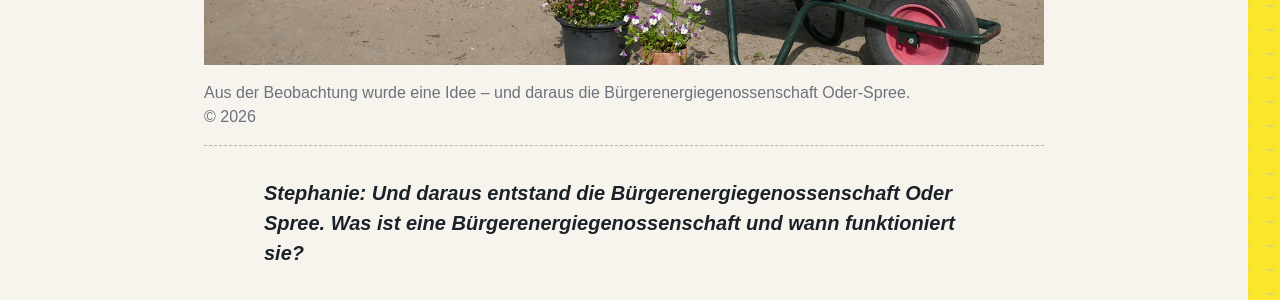
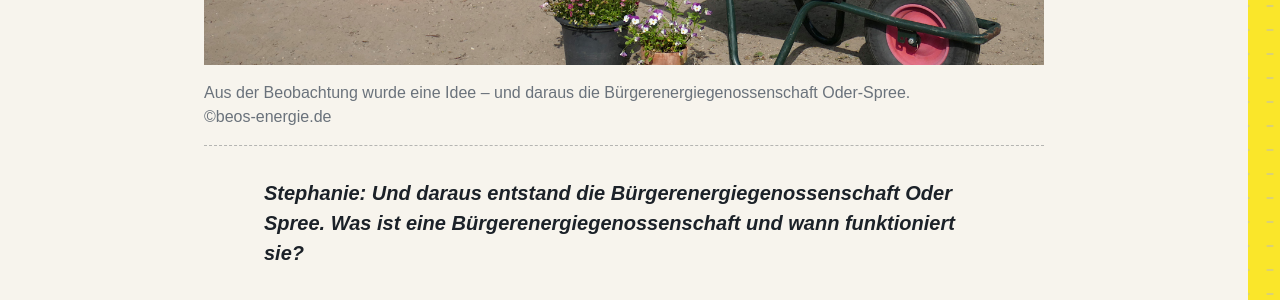
Before and after one commit to okfde/open-energy, a Jekyll site: the page built from _blog/interview-janina.md, in a window 1280 px wide and 900 px high, scrolled down 3549 px. Shown: the part 176-476 px from the top of the window. Built offline with Jekyll 4.4.1, drawn with Linux system fonts in a browser that asks for light colours; some web fonts are replaced; some of the changed text lies outside the part shown.

Commit message:
Update interview-janina.md

```diff
--- a/_blog/interview-janina.md
+++ b/_blog/interview-janina.md
@@ -10,7 +10,7 @@
 
 <figure class="article-figure">
   <img src="{{ '/assets/images/photos/blog/arduino-1.jpg' | relative_url }}" alt="">
-  <figcaption>Janina in ihrem Garten, in dem sie mehrere Solaranlagen selbst aufgebaut hat. © 2026</figcaption>
+  <figcaption>Janina in ihrem Garten, in dem sie mehrere Solaranlagen selbst aufgebaut hat. </figcaption>
 </figure>
 
 ### Schritt 1: Den Mut aufbringen, mit den eigenen Kompetenzen loszulegen und Lösungsideen in die Praxis bringen
@@ -40,7 +40,7 @@
 
 <figure class="article-figure">
   <img src="{{ '/assets/images/photos/blog/blog_buergerenergie-1.jpg' | relative_url }}" alt="">
-  <figcaption>Aus der Beobachtung wurde eine Idee – und daraus die Bürgerenergiegenossenschaft Oder-Spree. © 2026</figcaption>
+  <figcaption>Aus der Beobachtung wurde eine Idee – und daraus die Bürgerenergiegenossenschaft Oder-Spree. ©beos-energie.de </figcaption>
 </figure>
 
 ***Stephanie: Und daraus entstand die Bürgerenergiegenossenschaft Oder Spree. Was ist eine Bürgerenergiegenossenschaft und wann funktioniert sie?***
```
